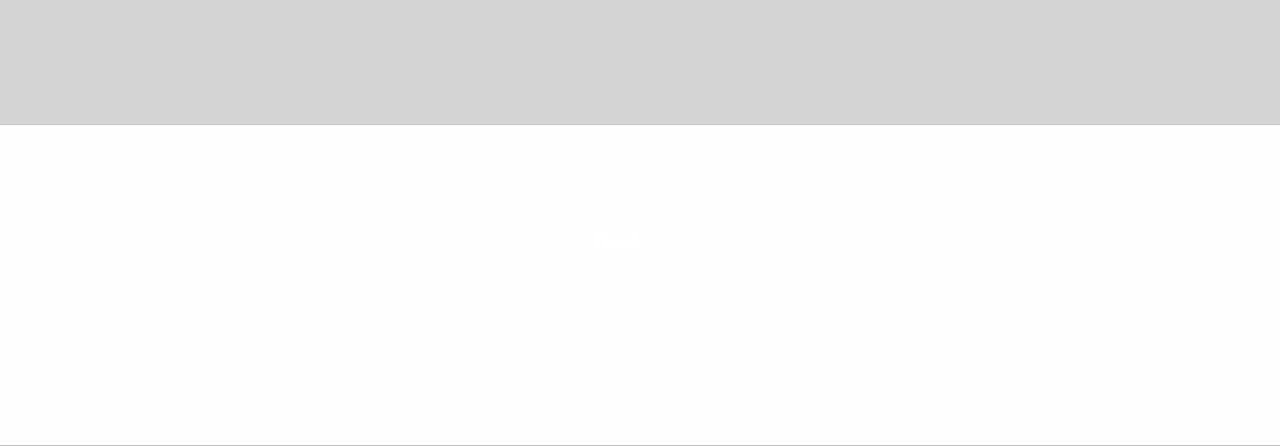
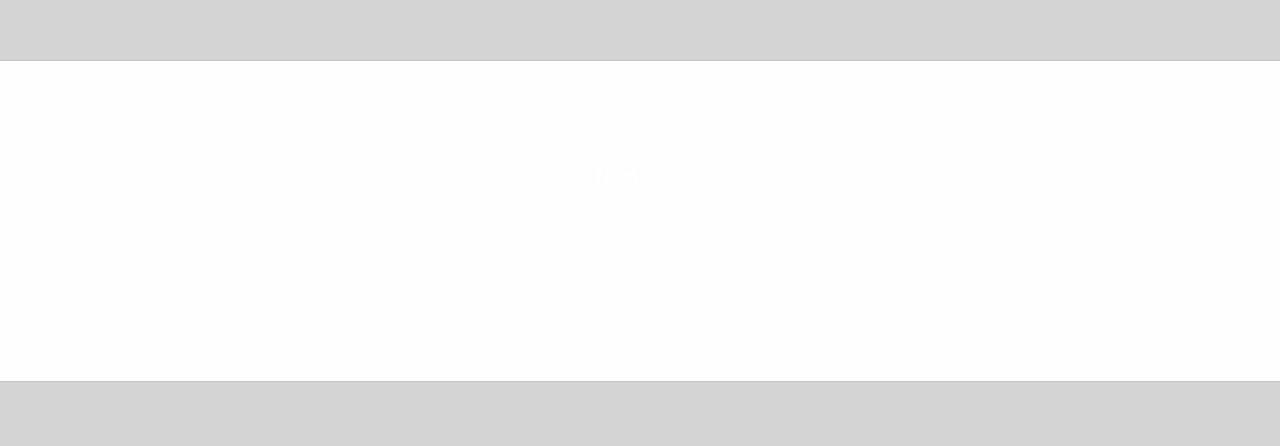
Before and after one commit to MatveyVue/Kto-You-, a plain HTML site: page index.html in a window 1280 px wide. Shown: the part 1459-1905 px from the top of the page. After the commit the page ends 1841 px from the top, so only its background shows below. Drawn offline with Linux system fonts and the light colour scheme; a web font is replaced by a local one.

Commit message:
Update index.html

```diff
--- a/index.html
+++ b/index.html
@@ -15,7 +15,7 @@
 <h1 style="font-family: Roboto; color: rgb(136, 136, 136); font-size: 6vw;">Find out how funny you<br>are</h1>
 </center>
 
-<div style="background-color: rgb(255, 254, 254); border: 0.5mm solid rgb(197, 197, 197); margin-top: 70vw; width: 102vw; height: 25vw; margin-left: -10px; position: relative;">
+<div style="background-color: rgb(255, 254, 254); border: 0.5mm solid rgb(197, 197, 197); margin-top: 65vw; width: 102vw; height: 25vw; margin-left: -10px; position: relative;">
 <a href="menu.html">
   <button style="width: 95vw; margin-top: 3vw; height: 12vw; border-radius: 10px; border: none; position: relative; margin-left: 10px;"><h2 style="font-family: Roboto; color: white;"><b>Next</b></h2></button>
 </a>
```
